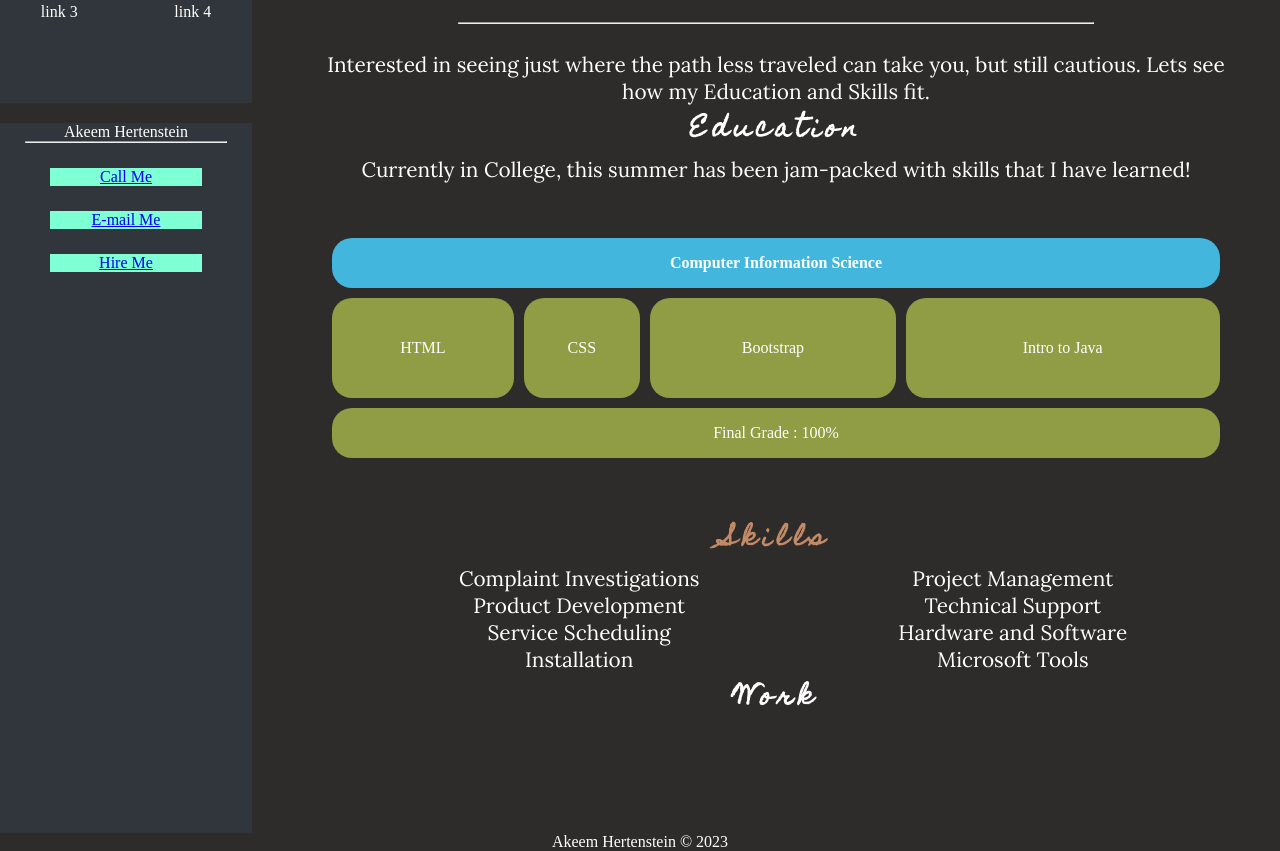
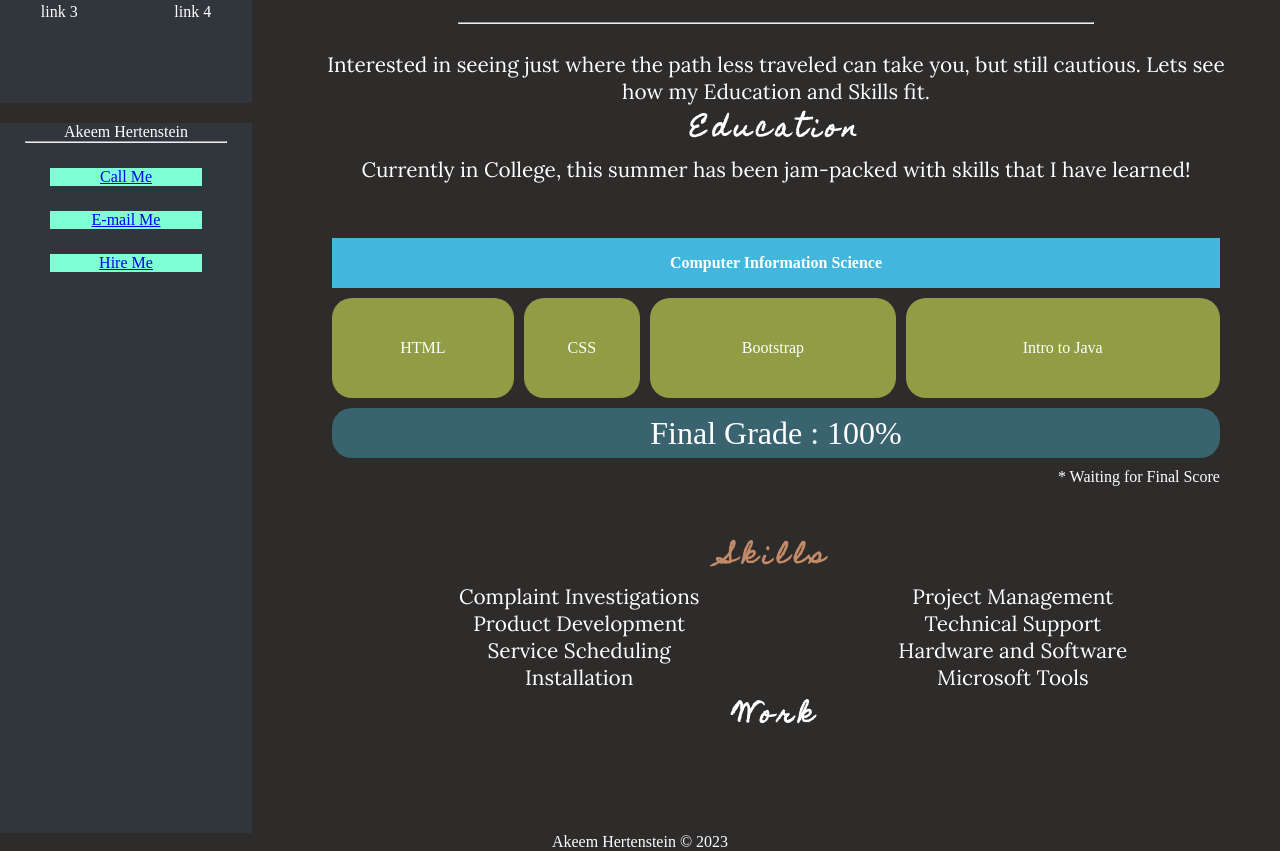
Before and after one commit to ah0986372/ah0986372.github.io, a plain HTML site: page index.html in a window 1280 px wide. Shown: the part 742-1593 px from the top of the page. Drawn offline with Linux system fonts and the light colour scheme.

Commit message:
Now Break

```diff
--- a/index.html
+++ b/index.html
@@ -62,6 +62,7 @@
                 <p> Currently in College, this summer has been jam-packed with skills that I have learned!</p>
 
                 <table>
+                    <caption>* Waiting for Final Score</caption>
                     <tr>
                         <th colspan="4">Computer Information Science</th>
                     </tr>
--- a/style.css
+++ b/style.css
@@ -148,13 +148,15 @@ table{
     height: 100px;
     border-collapse: separate;
     border-spacing: 10px;
-
-
+    caption-side: bottom;
+}
+caption{
+    margin-left: 80%;
 }
 th{
     background-color: var(--a2);
     height: 50px;
-    border-radius: var(--bordrad);
+
 
 }
 td{
@@ -164,7 +166,8 @@ td{
 }
 .tdfinal{
     height: 50px;
-    border-radius: var(--bordrad);
+    background-color: var(--a5);
+    font-size: 2rem;
 }
 
 .skilllist{
```
